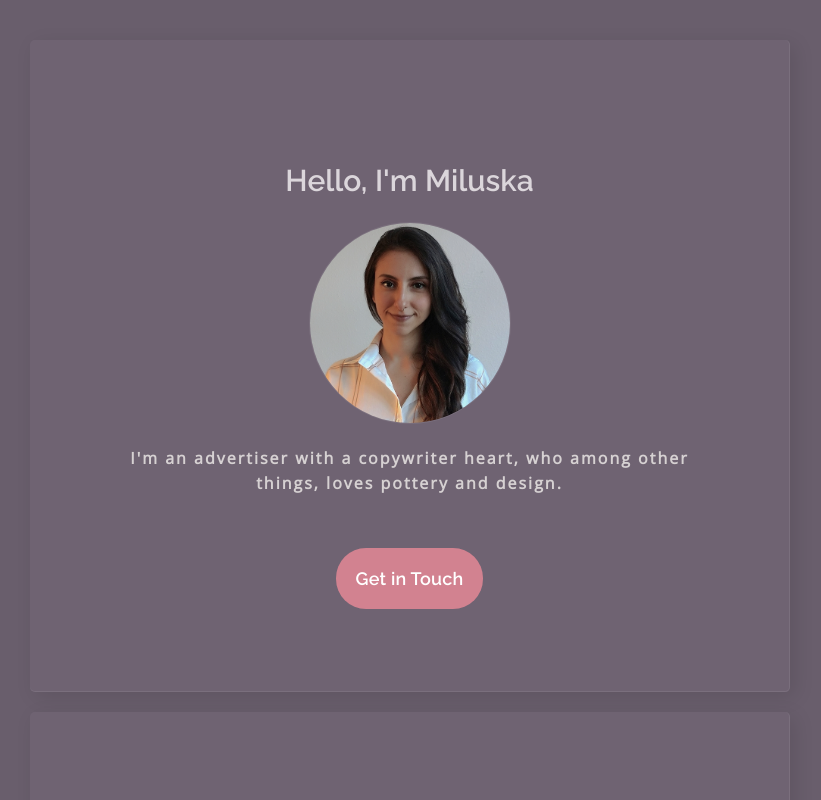
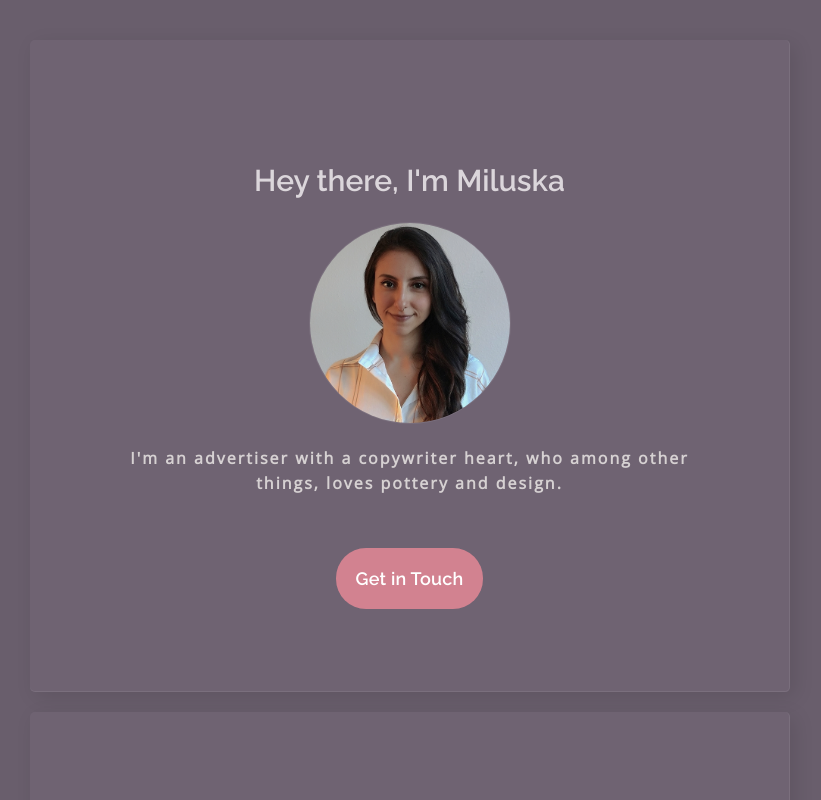
Before and after one commit to Miluska-schaeffer/new_profile, a plain HTML site: page index.html in a window 1280 px wide. Shown: the top 800 px of the page, without its empty margins (230-1051 px from the left). Drawn offline with nearby package versions, Linux system fonts and the light colour scheme.

Commit message:
h1 change

```diff
--- a/index.html
+++ b/index.html
@@ -10,7 +10,7 @@
 <body>
   <div class="container">
     <div class="card-white text-center">
-      <h1>Hello, I'm Miluska</h1>
+      <h1>Hey there, I'm Miluska</h1>
       <img src="./images/FotoCV.png" class="img-circle" width="200px" alt="Miluska Schaeffer">
       <p class="introduction-p">I'm an advertiser with a copywriter heart, who among other things, loves pottery and design.</p>
       <a href="https://google.com" class="btn-pink" target="_blank">Get in Touch</a>
```
